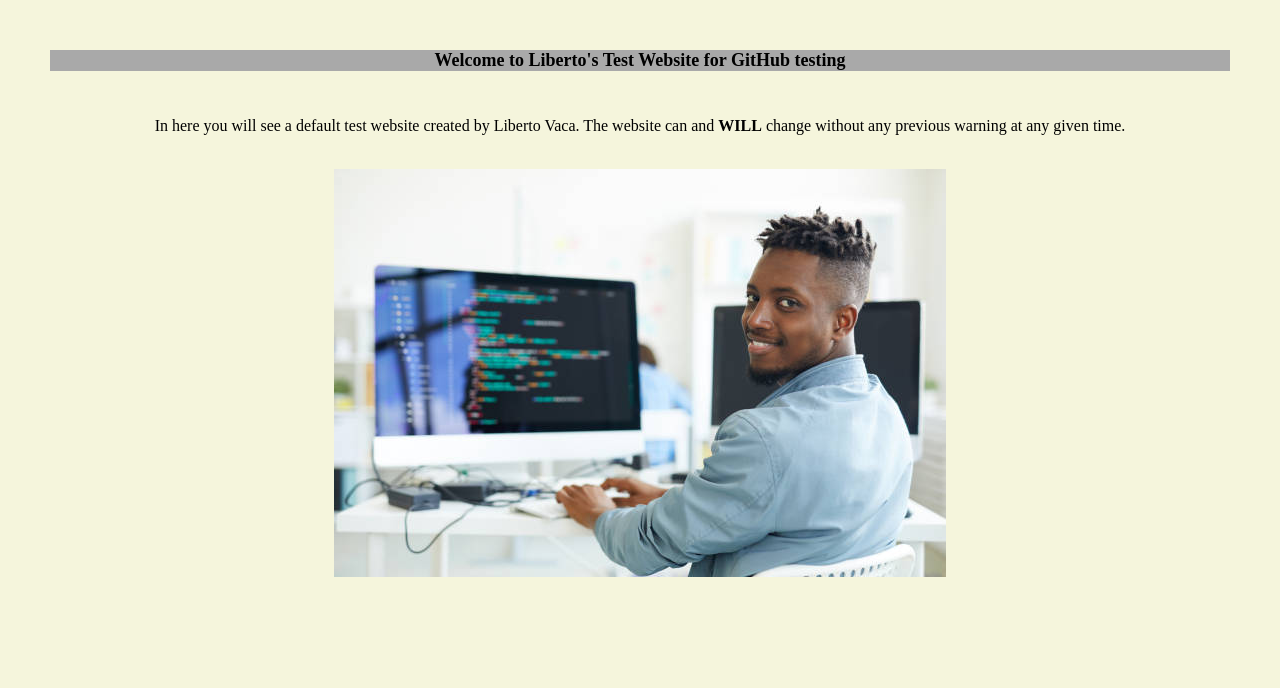
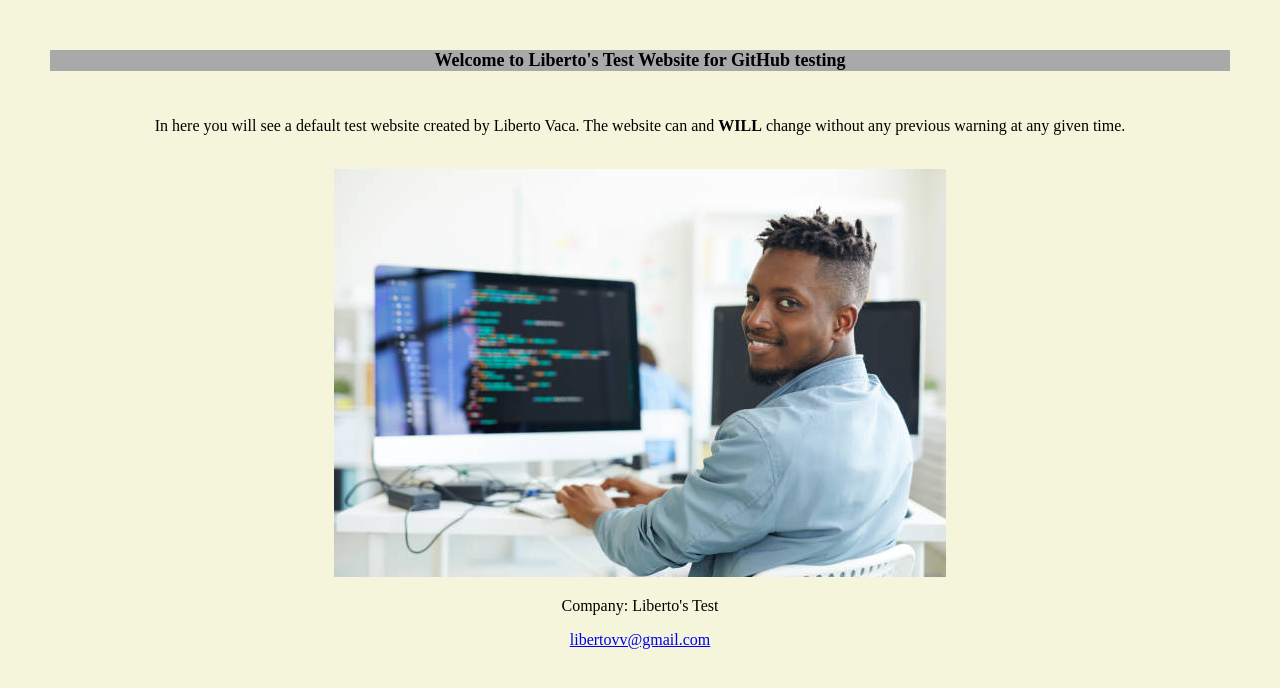
Before and after one commit to libertovv/Exercise_Unit5_website, a plain HTML site: page index.html in a window 1280 px wide. Drawn offline with Linux system fonts and the light colour scheme.

Commit message:
Contact Information

```diff
--- a/index.html
+++ b/index.html
@@ -11,4 +11,8 @@
         <br>
         <img src="Resources/Stock Programmer.jpg">
     </body>
+    <footer>
+        <p>Company: Liberto's Test</p>
+        <p><a href="mailto:libertovv@gmail.com">libertovv@gmail.com</a></p>
+    </footer>
 </html>
```
